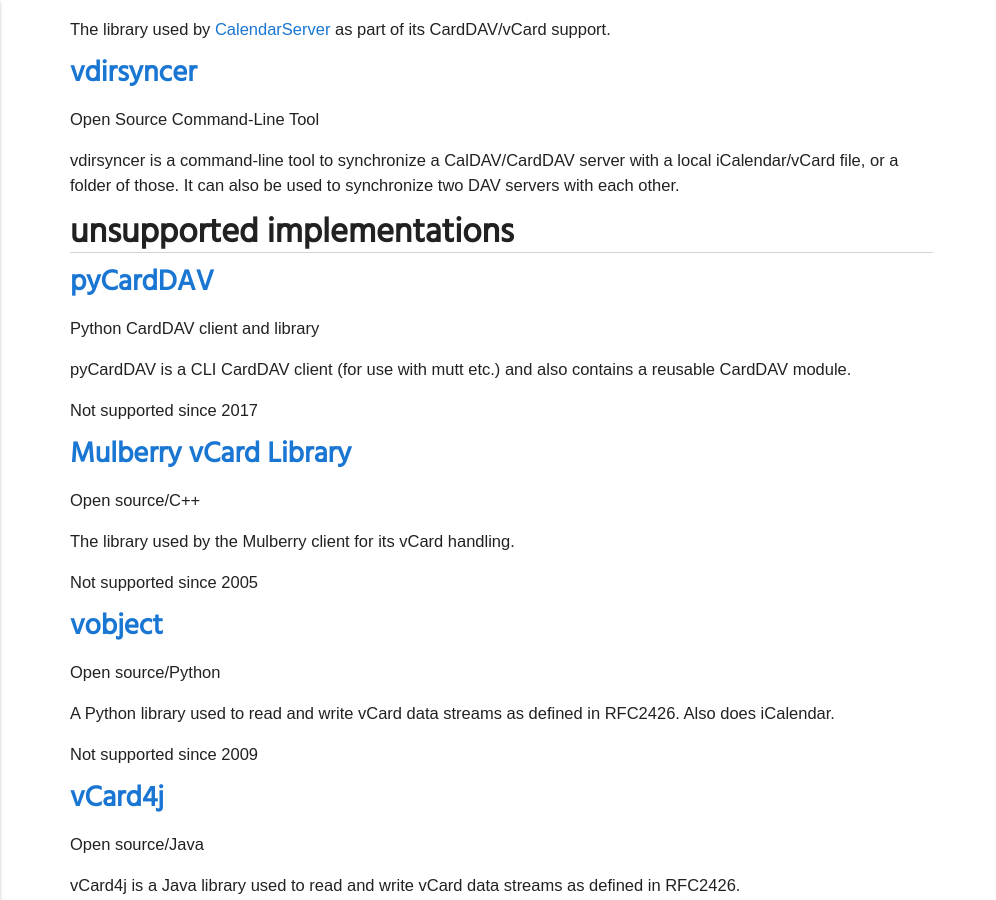
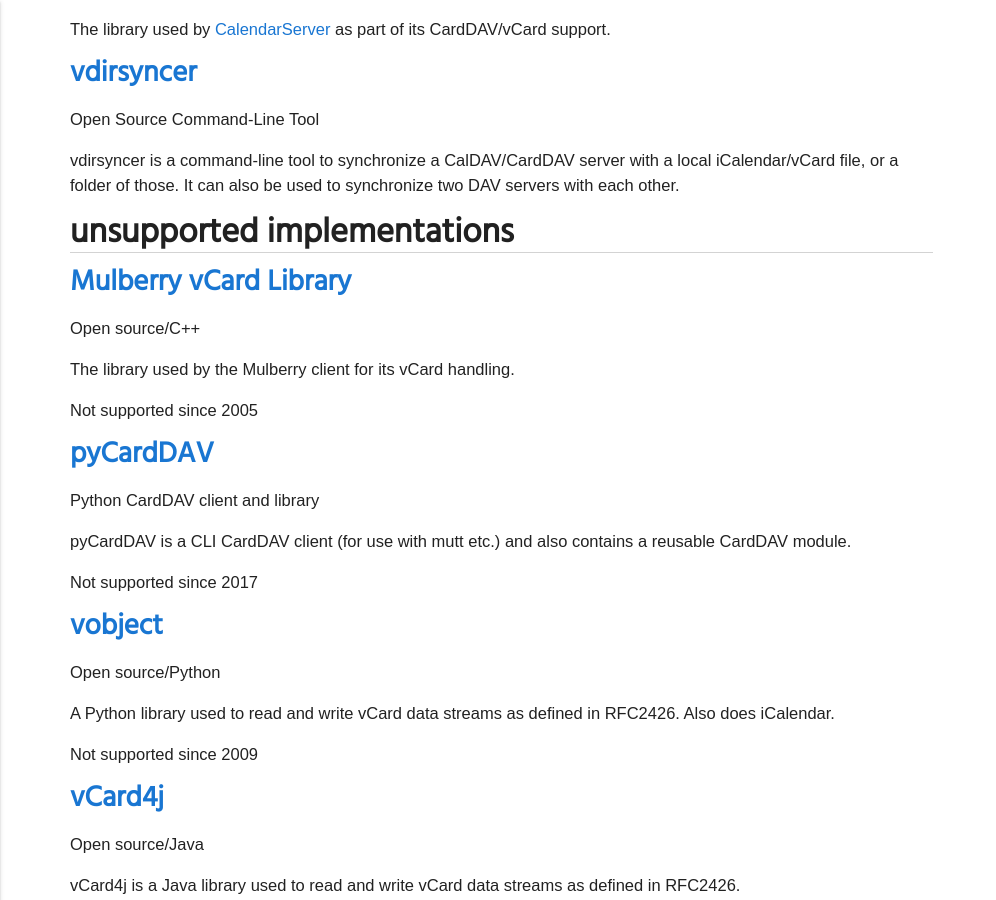
Before and after one commit to CalConnect/DEVGUIDE, a Jekyll site: the page built from _pages/CardDAV/libraries.md, in a window 1280 px wide and 900 px high, scrolled down 952 px. Shown: the whole window, without its empty margins (0-996 px from the left). Built offline with Jekyll 4.4.1, drawn with Linux system fonts in a browser that asks for light colours; some web fonts are replaced.

```diff
--- a/_pages/CardDAV/libraries.md
+++ b/_pages/CardDAV/libraries.md
@@ -43,19 +43,19 @@ vdirsyncer is a command-line tool to synchronize a CalDAV/CardDAV server with a
 
 ##  unsupported implementations
 
+### [Mulberry vCard Library](http://trac.mulberrymail.com/repos/browser/vCard)
+**Open source/C++**
+
+The library used by the Mulberry client for its vCard handling.
+
+**Not supported since 2005**
+
 ### [pyCardDAV](http://lostpackets.de/pycarddav/)
 **Python CardDAV client and library**
 
 pyCardDAV is a CLI CardDAV client (for use with mutt etc.) and also contains a reusable CardDAV module.
 
 **Not supported since 2017**
-
-### [Mulberry vCard Library](http://trac.mulberrymail.com/repos/browser/vCard)
-**Open source/C++**
-
-The library used by the Mulberry client for its vCard handling.
-
-**Not supported since 2005**
 
 ### [vobject](http://vobject.skyhouseconsulting.com/)
 **Open source/Python**
```
